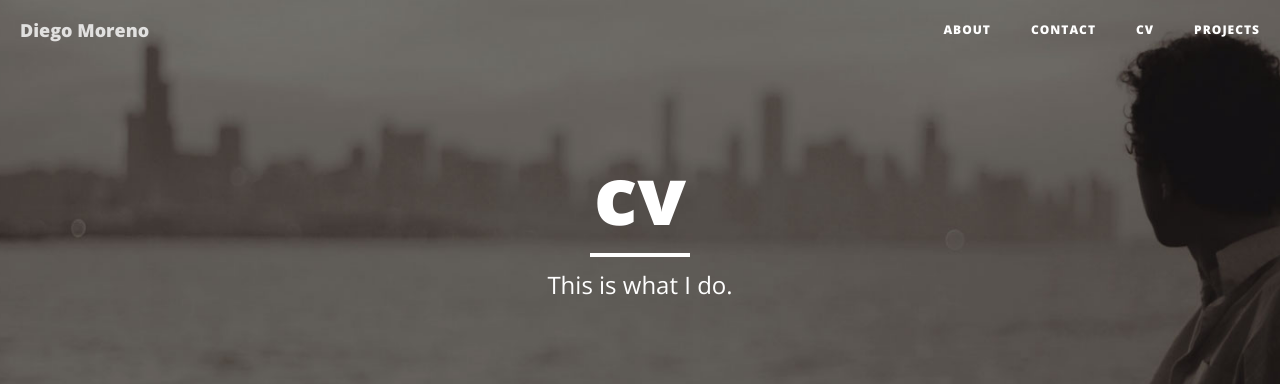
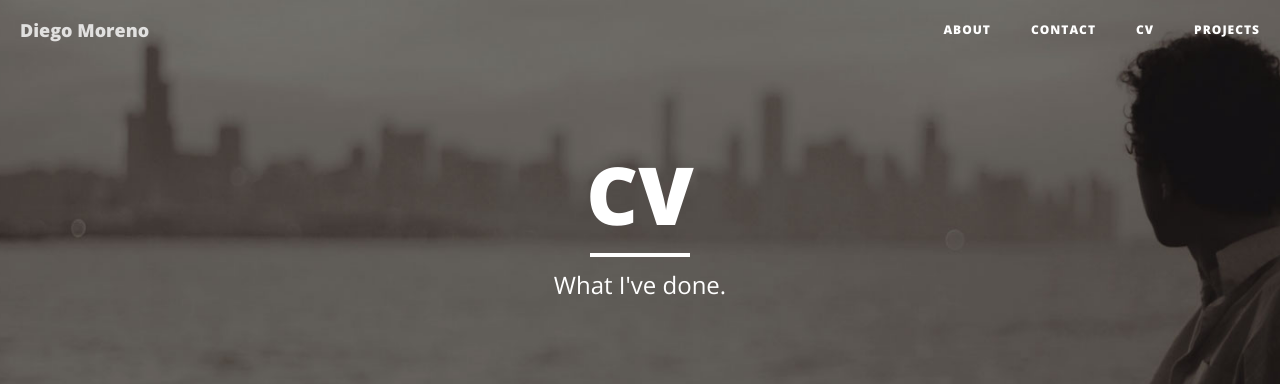
Before and after one commit to diegotheairwolf/diegotheairwolf.github.io, a Jekyll site: the page built from cv.html, in a window 1280 px wide. Shown: the top 384 px of the page. Built offline with Jekyll 4.4.1, drawn with Linux system fonts in a browser that asks for light colours; nearby versions of some CDN libraries.

Commit message:
changed description of projects and cv page

```diff
--- a/cv.html
+++ b/cv.html
@@ -1,7 +1,7 @@
 ---
 layout: cv
-title: "cv"
-description: "This is what I do."
+title: "CV"
+description: "What I've done."
 header-img: "img/about-bg.jpg"
 ---
 
```
Also changed, not shown: projects.md (+1 -0 lines).
